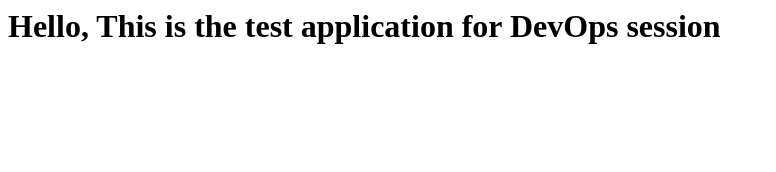
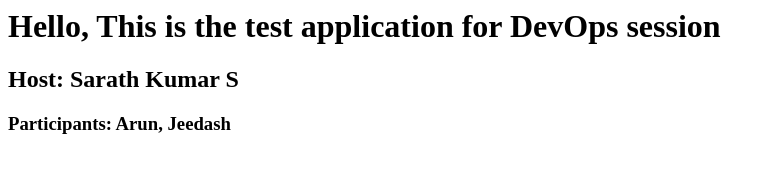
Before and after one commit to yessarath/devops_test_app, a plain HTML site: page index.html in a window 1280 px wide. Shown: the whole page, without its empty margins (0-776 px from the left). Drawn offline with Linux system fonts and the light colour scheme.

Commit message:
feature-1 has been added

```diff
--- a/index.html
+++ b/index.html
@@ -1,3 +1,5 @@
 <html>
 <h1>Hello, This is the test application for DevOps session</h1>
+<h2>Host: Sarath Kumar S</h2>
+<H3>Participants: Arun, Jeedash</h3>
 </html>
```
